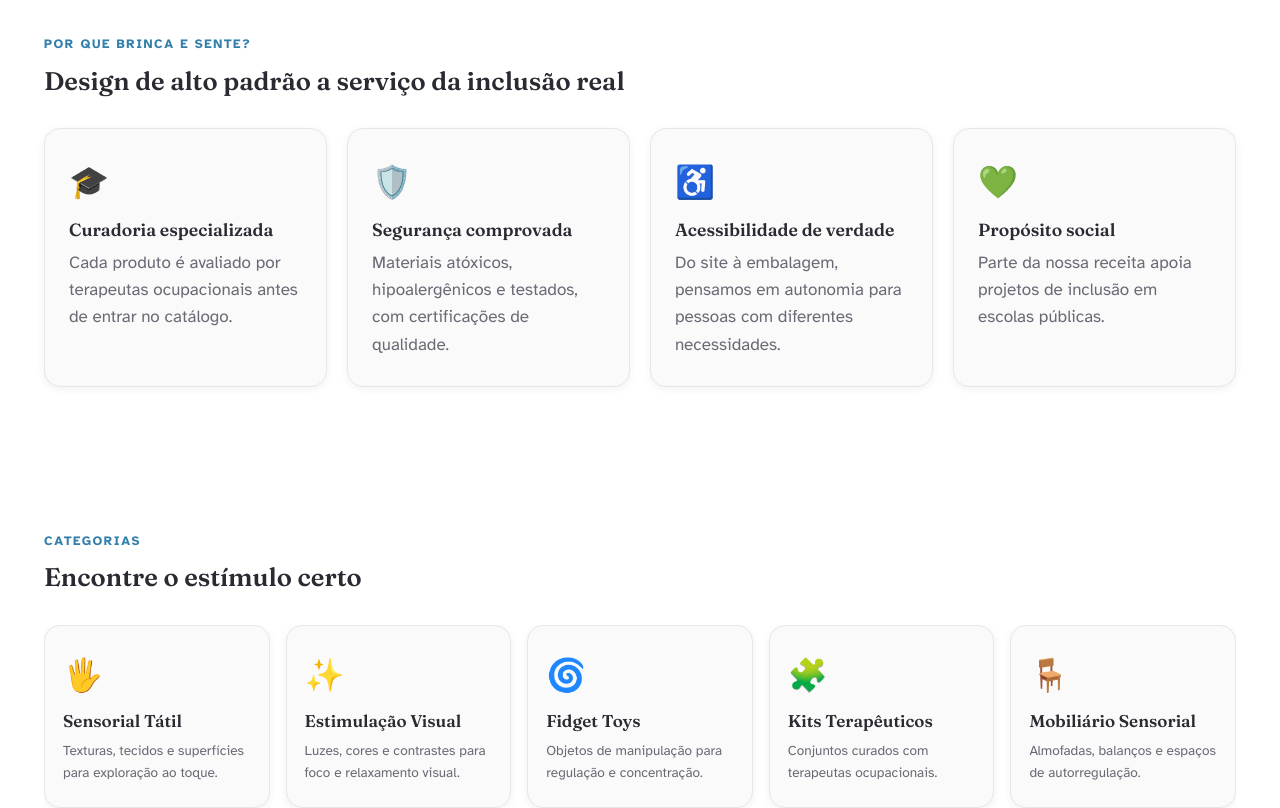
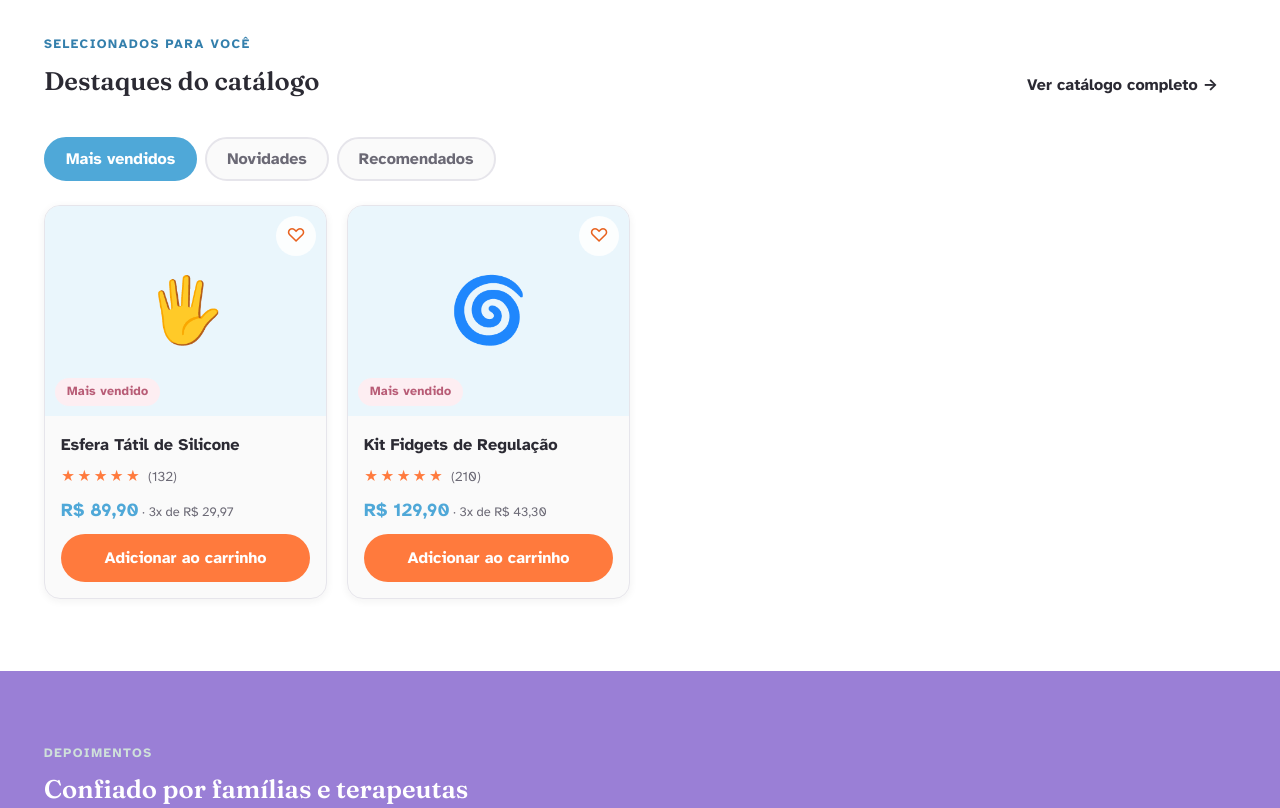
Before and after one commit to leozhxl/bincasente, a React (Vite) app: page / in a window 1280 px wide. Shown: the part 1020-1828 px from the top of the page. Built offline with nearby package versions, Linux system fonts and the light colour scheme.

Commit message:
Remove categories and why-us sections from homepage

```diff
--- a/src/pages/Home.jsx
+++ b/src/pages/Home.jsx
@@ -1,6 +1,6 @@
 import { useState } from 'react'
 import { Link } from 'react-router-dom'
-import { categories, products, testimonials, blogPosts } from '../data/products'
+import { products, testimonials, blogPosts } from '../data/products'
 import ProductCard from '../components/ProductCard'
 import Reveal from '../components/Reveal'
 import './Home.css'
@@ -94,52 +94,6 @@ export default function Home() {
           </div>
         </div>
       </section>
-
-      <Reveal as="section" className="section why-section">
-        <div className="container">
-          <span className="eyebrow">Por que Brinca e Sente?</span>
-          <h2>Design de alto padrão a serviço da inclusão real</h2>
-          <div className="why-grid">
-            <div className="why-card card">
-              <span className="why-icon" aria-hidden="true">🎓</span>
-              <h3>Curadoria especializada</h3>
-              <p>Cada produto é avaliado por terapeutas ocupacionais antes de entrar no catálogo.</p>
-            </div>
-            <div className="why-card card">
-              <span className="why-icon" aria-hidden="true">🛡️</span>
-              <h3>Segurança comprovada</h3>
-              <p>Materiais atóxicos, hipoalergênicos e testados, com certificações de qualidade.</p>
-            </div>
-            <div className="why-card card">
-              <span className="why-icon" aria-hidden="true">♿</span>
-              <h3>Acessibilidade de verdade</h3>
-              <p>Do site à embalagem, pensamos em autonomia para pessoas com diferentes necessidades.</p>
-            </div>
-            <div className="why-card card">
-              <span className="why-icon" aria-hidden="true">💚</span>
-              <h3>Propósito social</h3>
-              <p>Parte da nossa receita apoia projetos de inclusão em escolas públicas.</p>
-            </div>
-          </div>
-        </div>
-      </Reveal>
-
-      <Reveal as="section" className="section category-section">
-        <div className="container">
-          <span className="eyebrow">Categorias</span>
-          <h2>Encontre o estímulo certo</h2>
-          <div className="category-carousel">
-            {categories.map((cat) => (
-              <Link key={cat.slug} to={`/loja/${cat.slug}`} className="category-chip card">
-                <span className="category-icon" aria-hidden="true">{cat.icon}</span>
-                <span className="category-name">{cat.name}</span>
-                <span className="category-desc">{cat.description}</span>
-                <span className="category-arrow" aria-hidden="true">→</span>
-              </Link>
-            ))}
-          </div>
-        </div>
-      </Reveal>
 
       <Reveal as="section" className="section featured-section">
         <div className="container">
```
